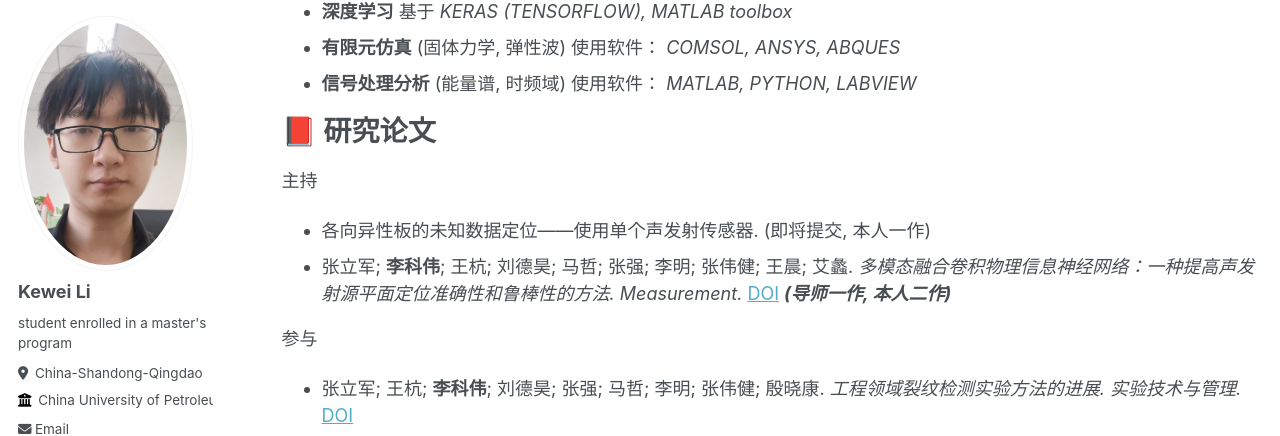
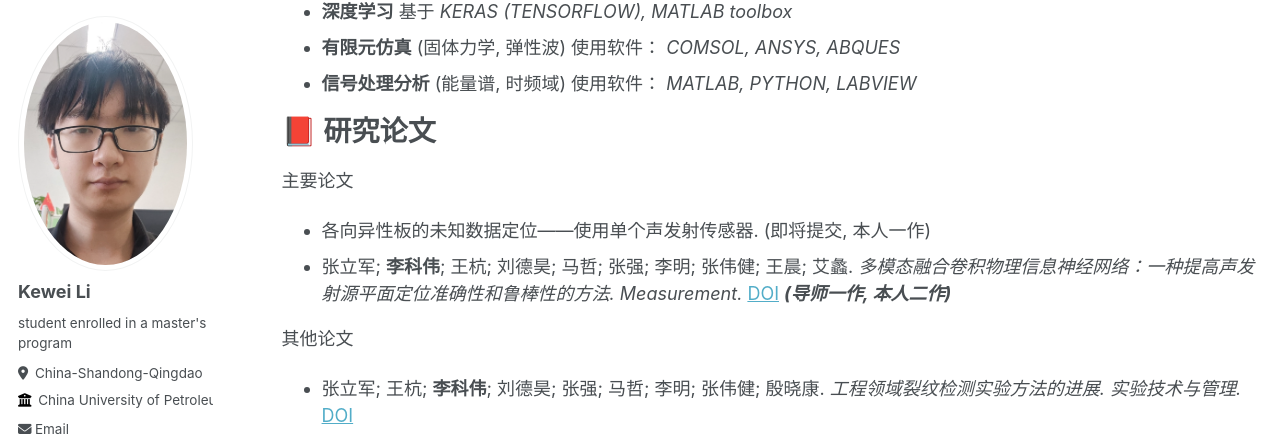
Before and after one commit to TheHangedManC/TheHangedManC-thehangedmanc.github.io, a Jekyll site: the page built from _pages/publications.md, in a window 1280 px wide and 900 px high, scrolled down 606 px. Shown: the part 90-526 px from the top of the window. Built offline with Jekyll 4.4.1, drawn with Linux system fonts in a browser that asks for light colours; some web fonts are replaced.

Commit message:
Update publications.md

```diff
--- a/_pages/publications.md
+++ b/_pages/publications.md
@@ -32,12 +32,12 @@ author_profile: true
 
 📕 研究论文
 ======
-主持
+主要论文
 *   各向异性板的未知数据定位——使用单个声发射传感器. (即将提交, 本人一作)
 *   张立军; **李科伟**; 王杭; 刘德昊; 马哲; 张强; 李明; 张伟健; 王晨; 艾蠡. *多模态融合卷积物理信息神经网络：一种提高声发射源平面定位准确性和鲁棒性的方法. Measurement.* [DOI](https://www.sciencedirect.com/science/article/pii/S0263224124008807/)
     ***(导师一作, 本人二作)***
 
-参与
+其他论文
 *   张立军; 王杭; **李科伟**; 刘德昊; 张强; 马哲; 李明; 张伟健; 殷晓康. *工程领域裂纹检测实验方法的进展. 实验技术与管理.* [DOI](https://chn.oversea.cnki.net/KCMS/detail/detail.aspx?dbcode=CJFD&dbname=CJFDLAST2024&filename=SYJL202401001&uniplatform=OVERSEA&v=XIfqTPdfigxVNJux2nWA5a8WlN_ZamEAVhcNyUnUrzkjgxjP_xl1kukTkwvCGurk/)
 *   曾德刚; 刘德昊; 王杭; **李科伟**; 张强; 张晓东; 张立军. *基于Ansys Workbench的压裂泵泵头体疲劳寿命预估及有限元分析. 石油和化工设备.* [DOI](https://chn.oversea.cnki.net/KCMS/detail/detail.aspx?dbcode=CJFD&dbname=CJFDLAST2023&filename=HSFF202310002&uniplatform=OVERSEA&v=wpgFIKwFzWgRZ7sLnUgaNvOqTsujcnGnn-0HvIqN0UL7nV_g_RUM8y-apQQtT9NH/)
 *   曾德刚; 王杭; **李科伟**; 刘德昊; 张强; 张晓东; 贺庆强; 刘延鑫; 张立军. *	基于声发射技术的压裂泵阀箱裂纹故障实时监测系统设计与开发. 石油和化工设备.* [DOI](https://chn.oversea.cnki.net/KCMS/detail/detail.aspx?dbcode=CJFD&dbname=CJFDLAST2023&filename=HSFF202308042&uniplatform=OVERSEA&v=wpgFIKwFzWip6EGYSqP5150dxRQddmnclObEpEd-k4a1PjKfDkC10FRCerVnc7uL/)
```
